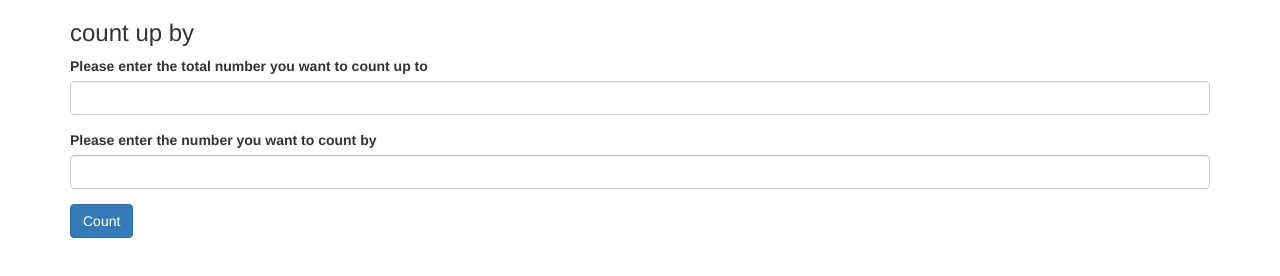
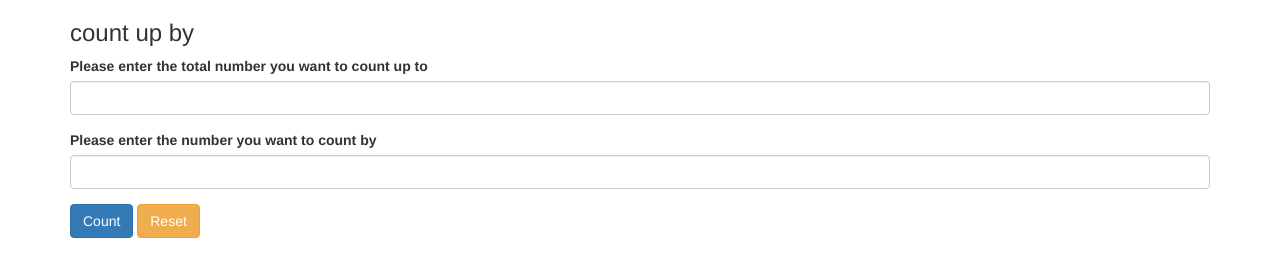
Before and after one commit to june11084/CountUpBy, a plain HTML site: page index.html in a window 1280 px wide. Drawn offline with Linux system fonts and the light colour scheme.

Commit message:
added reset button

```diff
--- a/index.html
+++ b/index.html
@@ -21,6 +21,7 @@
           <input id="countBy" class="form-control" type="text">
         </div>
         <button class = "btn btn-primary" type="submit">Count</button>
+        <input type="button" class="btn btn-warning" value="Reset" onClick="location.href=location.href">
       </form>
       <div id ="result"></div>
     </div>
```
